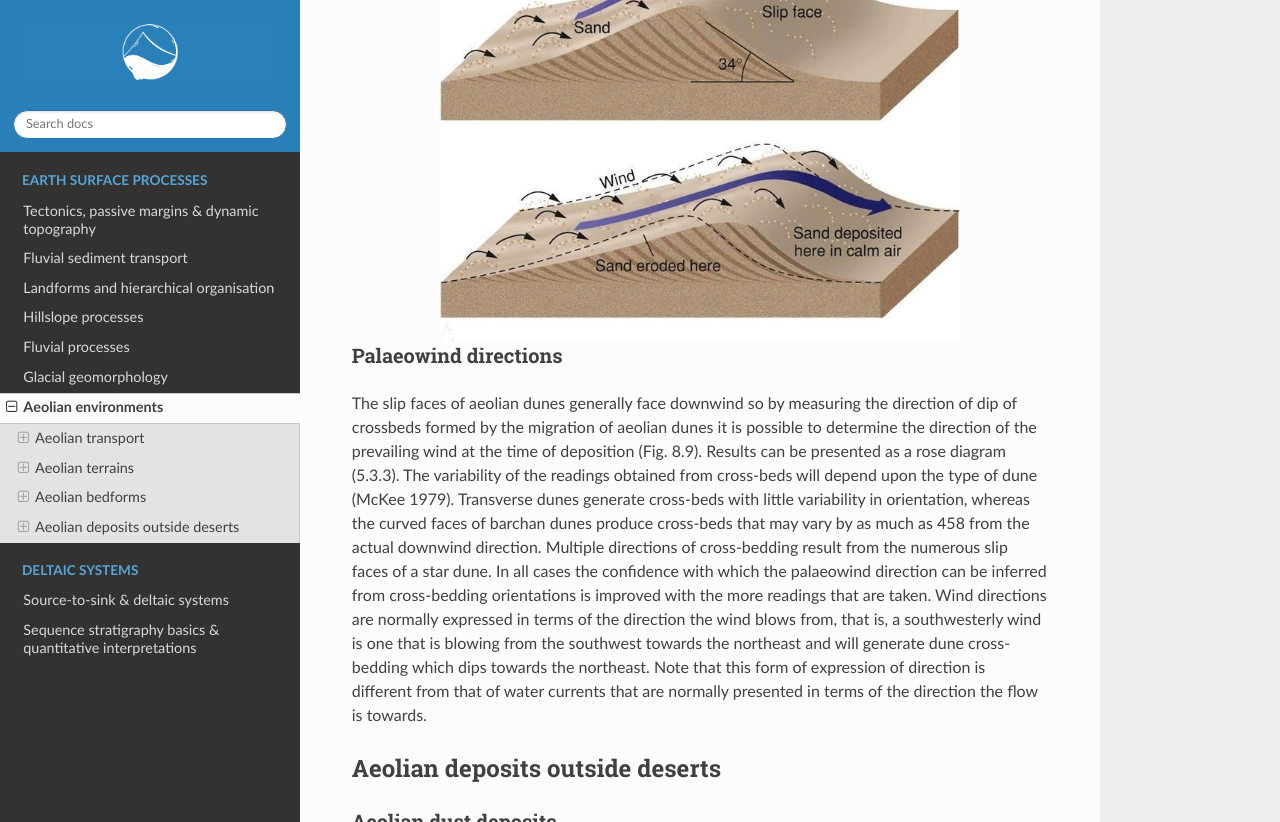
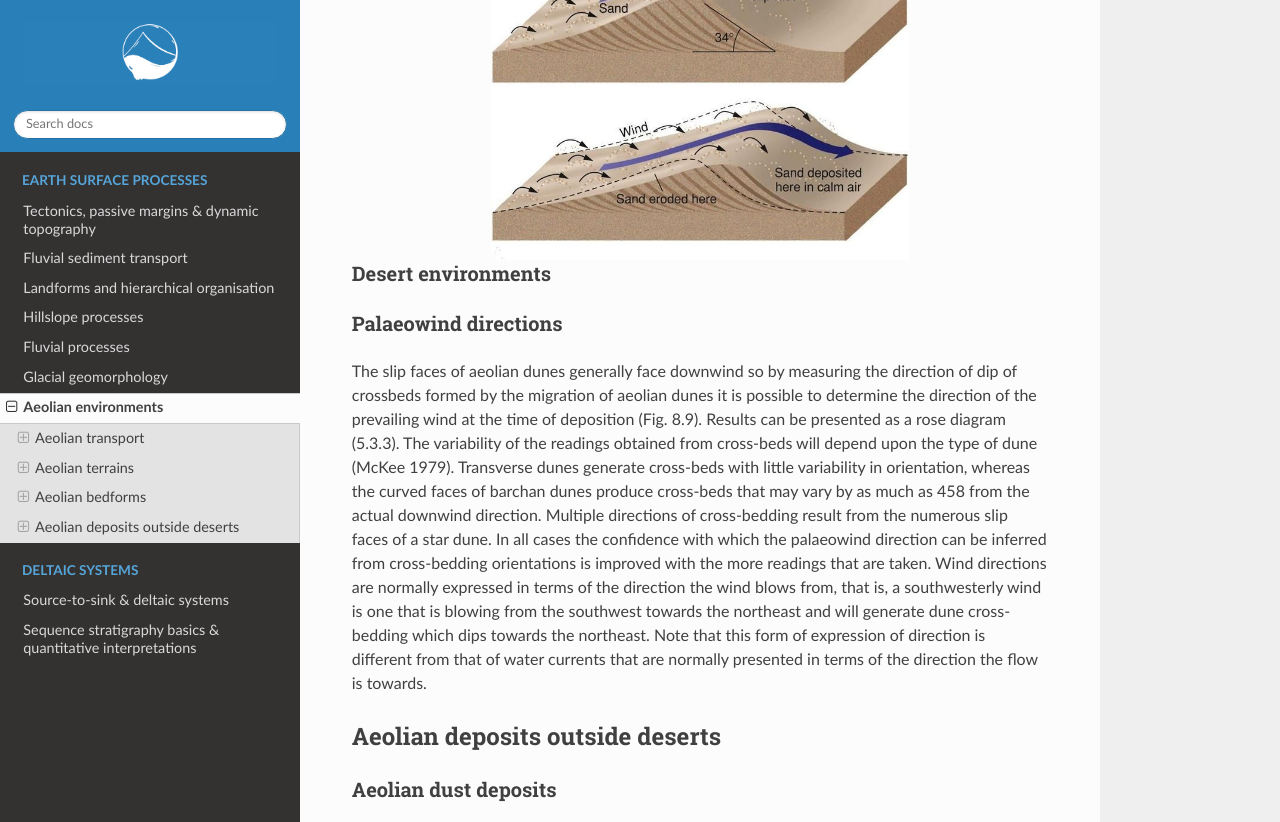
Before and after one commit to TristanSalles/EarthSurface, a Sphinx documentation site: the page built from docs/arid.rst, in a window 1280 px wide and 900 px high, scrolled down 6737 px, cut to the strip 0-822 px from the top of the window. Built offline with Sphinx 7.4.7 and the Read the Docs theme 2.0.0, drawn with Linux system fonts in a browser that asks for light colours; the version number could not be read and is left out.

Commit message:
Update arid.rst

```diff
--- a/docs/arid.rst
+++ b/docs/arid.rst
@@ -165,11 +165,12 @@ Aeolian dunes
 ****************************
 
 .. figure:: images/crossbed.jpg
-    :width: 75 %
+    :width: 60 %
     :alt: Cross-bedding
     :align: center
 
-
+Desert environments
+****************************
 
 Palaeowind directions
 ****************************
```
